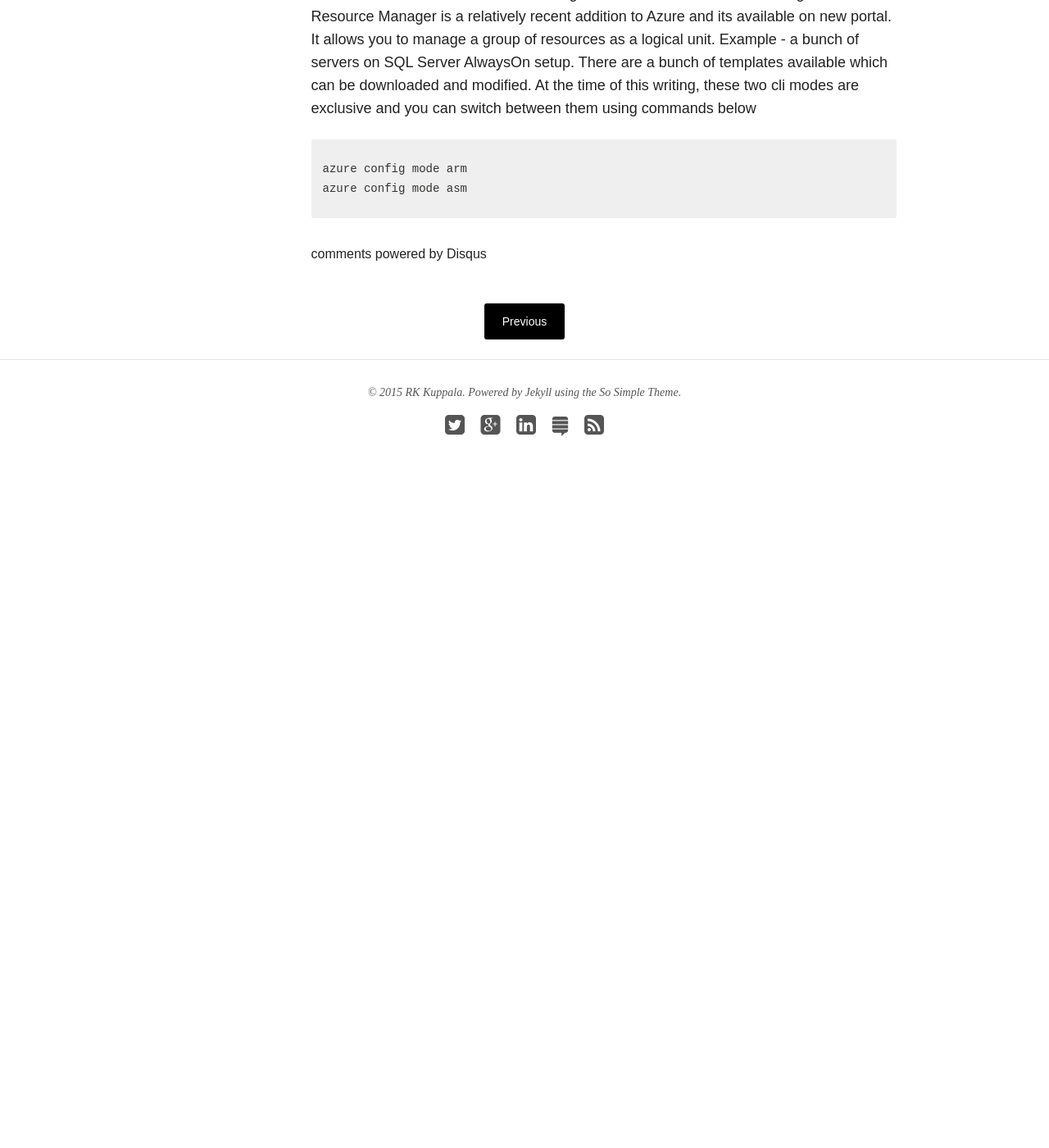
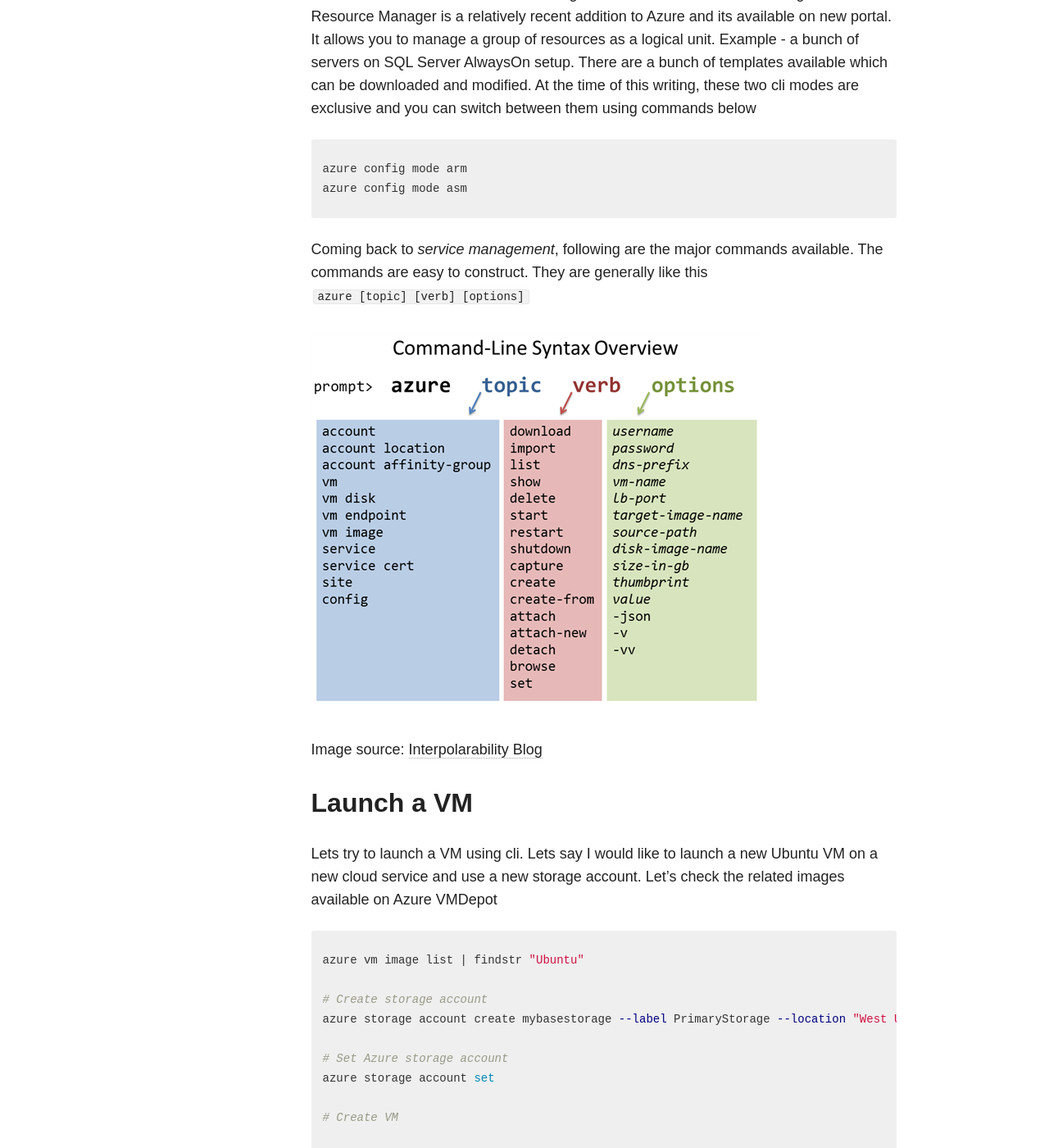
Before and after one commit to cynnefo/copypastewisdom.github.io, a Jekyll site: the page built from _posts/azure/2015-01-25-azure-powershell-cli-tools.md, in a window 1280 px wide and 1400 px high, scrolled down 2984 px. Shown: the whole window at 82% size. Built offline with Jekyll 4.4.1, drawn with Linux system fonts in a browser that asks for light colours; nearby versions of some CDN libraries; comment, search, counter and statistics services are not loaded; before the commit the page ends 3614 px from its top, so only the background shows below that; some of the changed text lies outside the part shown.

Commit message:
azurecli post

```diff
--- a/_posts/azure/2015-01-25-azure-powershell-cli-tools.md
+++ b/_posts/azure/2015-01-25-azure-powershell-cli-tools.md
@@ -89,3 +89,31 @@ Azurecli has two modes - *Service Management Mode* and *Resource Management Mode
 azure config mode arm
 azure config mode asm
 {% endhighlight %}
+
+Coming back to *service management*, following are the major commands available. The commands are easy to construct. They are generally like this `azure [topic] [verb] [options]`
+
+<figure>
+	<img src="/images/azurecli.png" alt="image">
+</figure>
+
+Image source: [Interpolarability Blog](http://blogs.msdn.com/b/interoperability/archive/2012/06/07/windows-azure-command-line-tool-for-mac-and-linux.aspx)
+
+## Launch a VM
+
+Lets try to launch a VM using cli. Lets say I would like to launch a new Ubuntu VM on a new cloud service and use a new storage account. Let's check the related images available on Azure VMDepot
+
+{% highlight bash %}
+
+azure vm image list | findstr "Ubuntu"
+
+# Create storage account
+azure storage account create mybasestorage --label PrimaryStorage --location "West US"
+
+# Set Azure storage account
+azure storage account set
+
+# Create VM
+
+azure vm create my-vm-name 0b11de9248dd4d87b18621318e037d37__RightImage-Ubuntu-12.04-x64-v13.4 --vm-name Gotham --vm-size extrasmall --location "Western US" --userName joker -password WhySoSiriousS! --blob-url https://azureclitest.blob.core.windows.net/vhds
+
+{% endhighlight %}
```
Also changed, not shown: other parts of _posts/azure/2015-01-25-azure-powershell-cli-tools.md (+1 -1 lines), images/azurecli.png (added).
